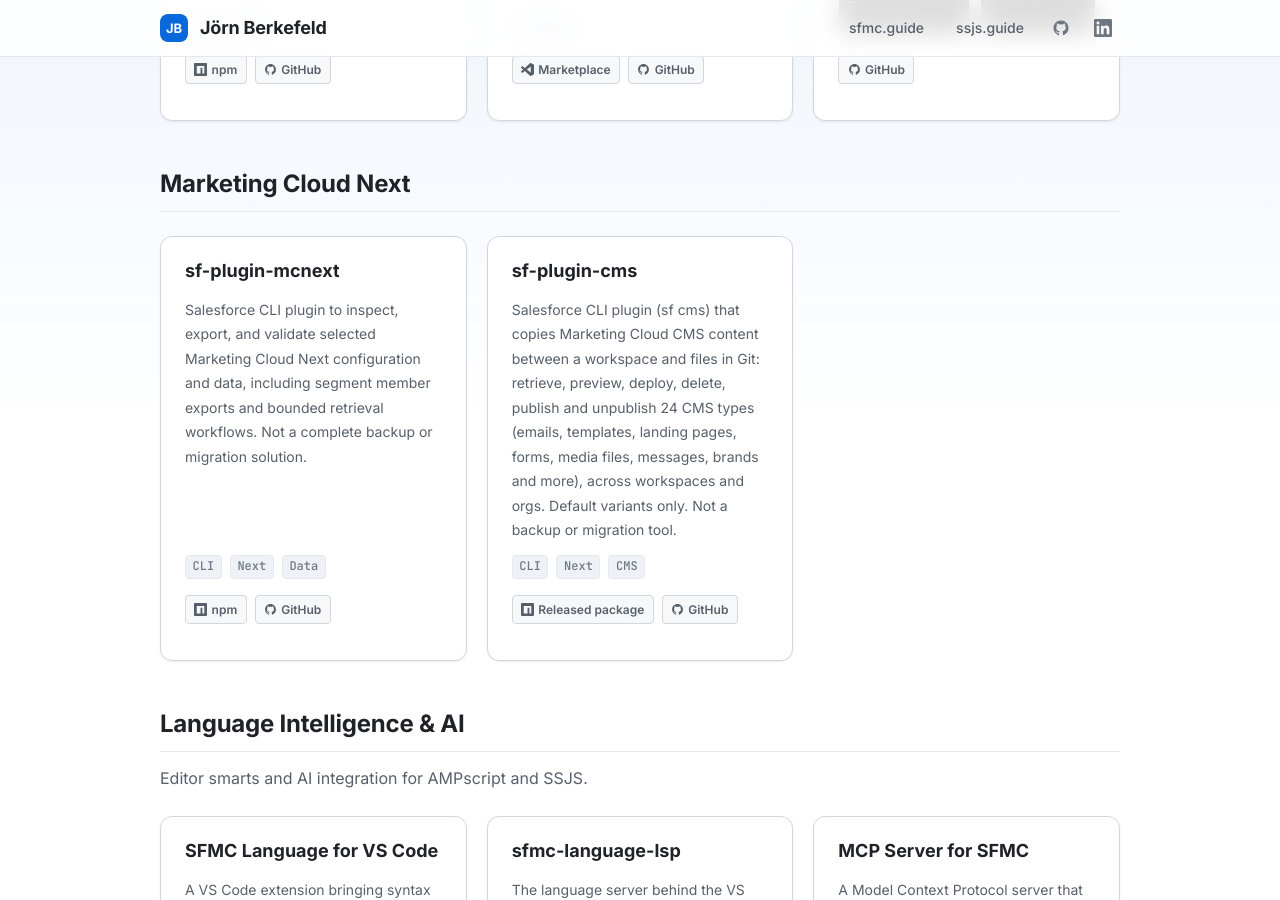
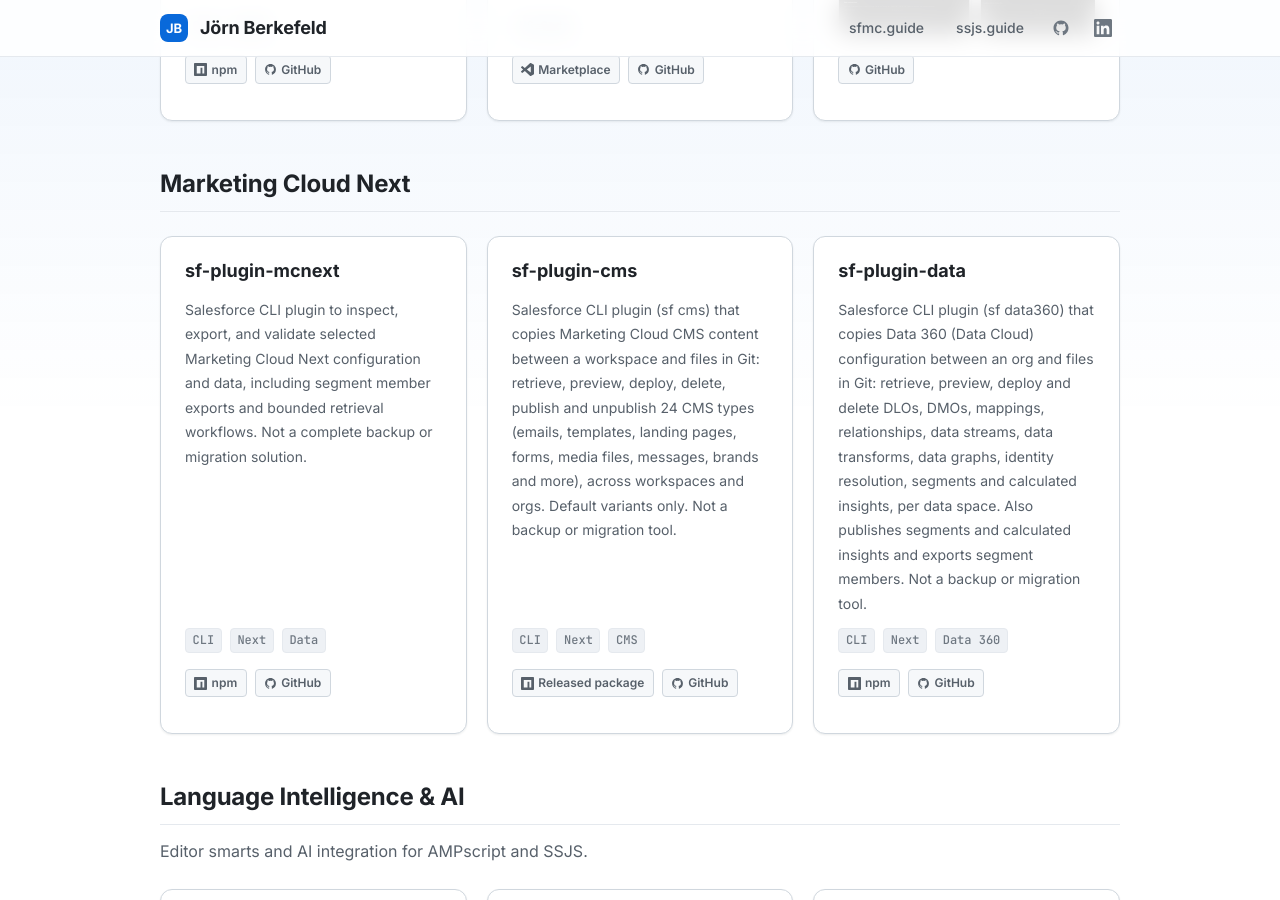
Before and after one commit to JoernBerkefeld/joernberkefeld.com, a Jekyll site: the page built from index.md, in a window 1280 px wide and 900 px high, scrolled down 2261 px. Built offline with Jekyll 4.4.1, drawn with Linux system fonts in a browser that asks for light colours; comment, search, counter and statistics services are not loaded; some of the changed text lies outside the part shown.

Commit message:
added ux tools and sf-plugin-data

```diff
--- a/index.md
+++ b/index.md
@@ -168,6 +168,15 @@ description: "Jörn Berkefeld — Senior Salesforce Technical Architect and open
         <a class="project-link" href="https://github.com/JoernBerkefeld/sf-plugin-cms" target="_blank" rel="noopener">{% include icons/github.svg %} GitHub</a>
       </div>
     </div>
+    <div class="project-card">
+      <div class="project-title">sf-plugin-data</div>
+      <p class="project-desc">Salesforce CLI plugin (sf data360) that copies Data 360 (Data Cloud) configuration between an org and files in Git: retrieve, preview, deploy and delete DLOs, DMOs, mappings, relationships, data streams, data transforms, data graphs, identity resolution, segments and calculated insights, per data space. Also publishes segments and calculated insights and exports segment members. Not a backup or migration tool.</p>
+      <div class="project-tags"><span class="project-tag">CLI</span><span class="project-tag">Next</span><span class="project-tag">Data 360</span></div>
+      <div class="project-links">
+        <a class="project-link" href="https://www.npmjs.com/package/sf-plugin-data" target="_blank" rel="noopener">{% include icons/npm.svg %} npm</a>
+        <a class="project-link" href="https://github.com/JoernBerkefeld/sf-plugin-data" target="_blank" rel="noopener">{% include icons/github.svg %} GitHub</a>
+      </div>
+    </div>
   </div>
 </section>
 
@@ -277,6 +286,15 @@ description: "Jörn Berkefeld — Senior Salesforce Technical Architect and open
   <h2 class="section-heading">More Tools &amp; Extensions</h2>
   <div class="project-grid">
     <div class="project-card">
+      <div class="project-title">SFMC UX Tools</div>
+      <p class="project-desc">A Chrome extension that makes Marketing Cloud easier to work in: AMPscript and SSJS help in its code editors, readable keys instead of random ones, and a list of transactional SMS, push and OTT messages, which Marketing Cloud itself has no place for.</p>
+      <div class="project-tags"><span class="project-tag">Chrome</span><span class="project-tag">SFMC</span></div>
+      <div class="project-links">
+        <a class="project-link" href="https://chromewebstore.google.com/detail/icngdchkbniamebbmhebciohjimfmjej" target="_blank" rel="noopener">{% include icons/link.svg %} Chrome Web Store</a>
+        <a class="project-link" href="https://github.com/JoernBerkefeld/chrome-sfmc-ux-tools" target="_blank" rel="noopener">{% include icons/github.svg %} GitHub</a>
+      </div>
+    </div>
+    <div class="project-card">
       <div class="project-title">MSO Conditionals</div>
       <p class="project-desc">Hover translations and completion snippets for Outlook (MSO) conditional comments in HTML email.</p>
       <div class="project-tags"><span class="project-tag">VS Code</span><span class="project-tag">Email</span></div>
```
